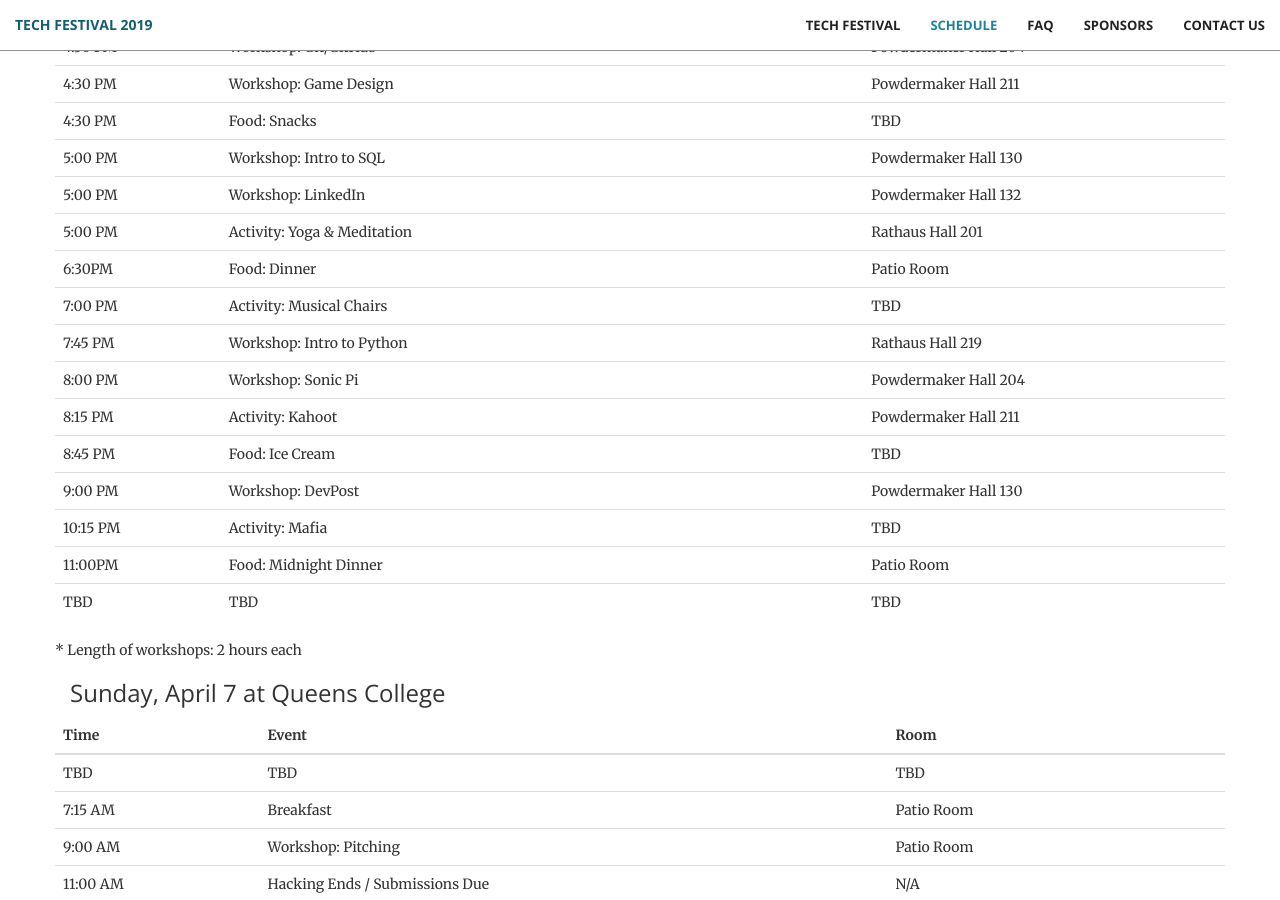
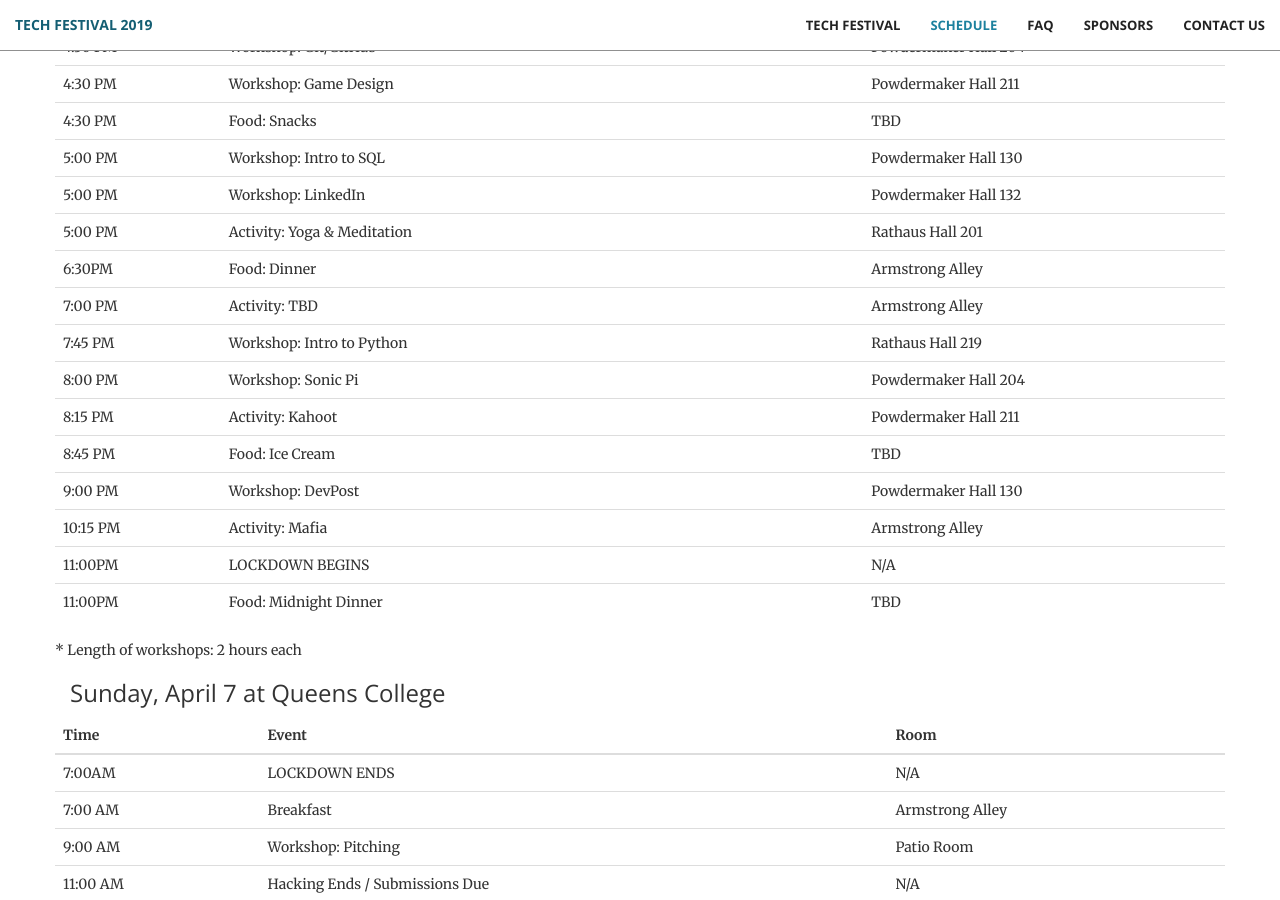
Before and after one commit to techfestivalnyc/techfestivalnyc.github.io, a Jekyll site: the page built from hackathon/index.html, in a window 1280 px wide and 900 px high, scrolled down 1635 px. Built offline with Jekyll 4.4.1, drawn with Linux system fonts in a browser that asks for light colours; some of the changed text lies outside the part shown.

Commit message:
update schedule

```diff
--- a/_includes/schedule-hackathon.html
+++ b/_includes/schedule-hackathon.html
@@ -33,7 +33,7 @@
                     <tr>
                         <td>12:00 PM</td>
                         <td>Opening Ceremony</td>
-                        <td>Dining Hall</td>
+                        <td>Armstrong Alley</td>
                     </tr>
                     <tr>
                         <td>1:00 PM</td>
@@ -118,12 +118,12 @@
                     <tr>
                         <td>6:30PM</td>
                         <td>Food: Dinner</td>
-                        <td>Patio Room</td>
+                        <td>Armstrong Alley</td>
                     </tr>
                     <tr>
                         <td>7:00 PM</td>
-                        <td>Activity: Musical Chairs</td>
-                        <td>TBD</td>
+                        <td>Activity: TBD</td>
+                        <td>Armstrong Alley</td>
                     </tr>
                     <tr>
                         <td>7:45 PM</td>
@@ -153,16 +153,16 @@
                     <tr>
                         <td>10:15 PM</td>
                         <td>Activity: Mafia</td>
-                        <td>TBD</td>
+                        <td>Armstrong Alley</td>
+                    </tr>
+                    <tr>
+                        <td>11:00PM</td>
+                        <td>LOCKDOWN BEGINS</td>
+                        <td>N/A</td>
                     </tr>
                     <tr>
                         <td>11:00PM</td>
                         <td>Food: Midnight Dinner</td>
-                        <td>Patio Room</td>
-                    </tr>
-                    <tr>
-                        <td>TBD</td>
-                        <td>TBD</td>
                         <td>TBD</td>
                     </tr>
                 </tbody>
@@ -187,14 +187,14 @@
                 </thead>
                 <tbody>
                     <tr>
-                        <td>TBD</td>
-                        <td>TBD</td>
-                        <td>TBD</td>
+                        <td>7:00AM</td>
+                        <td>LOCKDOWN ENDS</td>
+                        <td>N/A</td>
                     </tr>
                     <tr>
-                        <td>7:15 AM</td>
+                        <td>7:00 AM</td>
                         <td>Breakfast</td>
-                        <td>Patio Room</td>
+                        <td>Armstrong Alley</td>
                     </tr>
                     <tr>
                         <td>9:00 AM</td>
@@ -208,27 +208,27 @@
                     </tr>
                     <tr>
                         <td>11:30 AM</td>
-                        <td>Lunch</td>
+                        <td>Food: Lunch</td>
                         <td>Patio Room</td>
                     </tr>
                     <tr>
                         <td>12:00 PM</td>
-                        <td>Judging</td>
+                        <td>Judging (Science Fair Style)</td>
                         <td>Armstrong Alley</td>
                     </tr>
                     <tr>
-                        <td>TBD</td>
-                        <td>TBD</td>
-                        <td>TBD</td>
+                        <td>2:00 PM</td>
+                        <td>Presentation Ends</td>
+                        <td>Armstrong Alley</td>
                     </tr>
                     <tr>
-                        <td>TBD</td>
-                        <td>TBD</td>
-                        <td>TBD</td>
+                        <td>2:00 PM</td>
+                        <td>Presentation Ends</td>
+                        <td>Armstrong Alley</td>
                     </tr>
                     <tr>
                         <td>3:15 PM</td>
-                        <td>Closing + Prizes</td>
+                        <td>Closing Ceremony</td>
                         <td>Armstrong Alley</td>
                     </tr>
                 </tbody>
--- /dev/null
+++ b/agenda/index.html
@@ -0,0 +1,6 @@
+<html>
+    <head>
+	<meta http-equiv="refresh" content="0; url=https://bit.ly/tf_agenda">
+	<link rel="canonical" href="https://bit.ly/tf_agenda" />
+    </head>
+</html>
```
Also changed, not shown: other parts of _includes/schedule-hackathon.html (+1 -1 lines).
